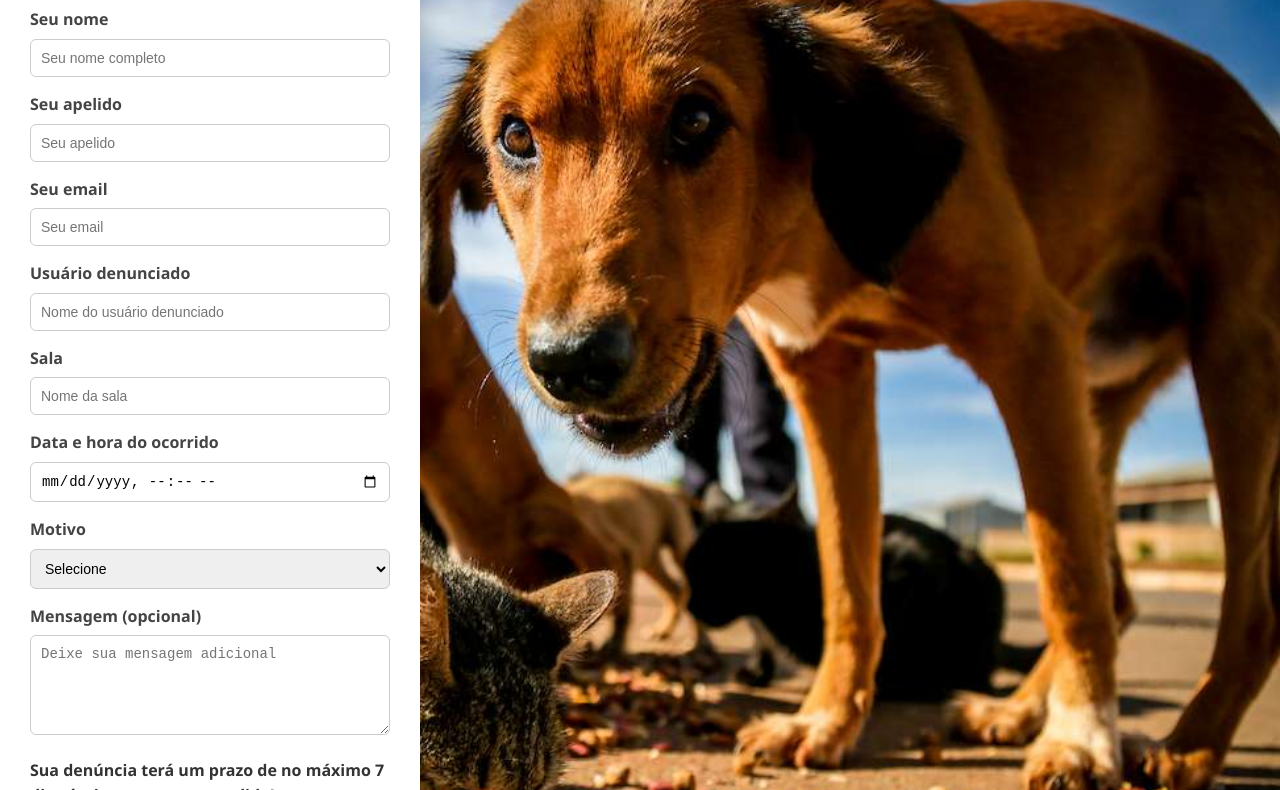
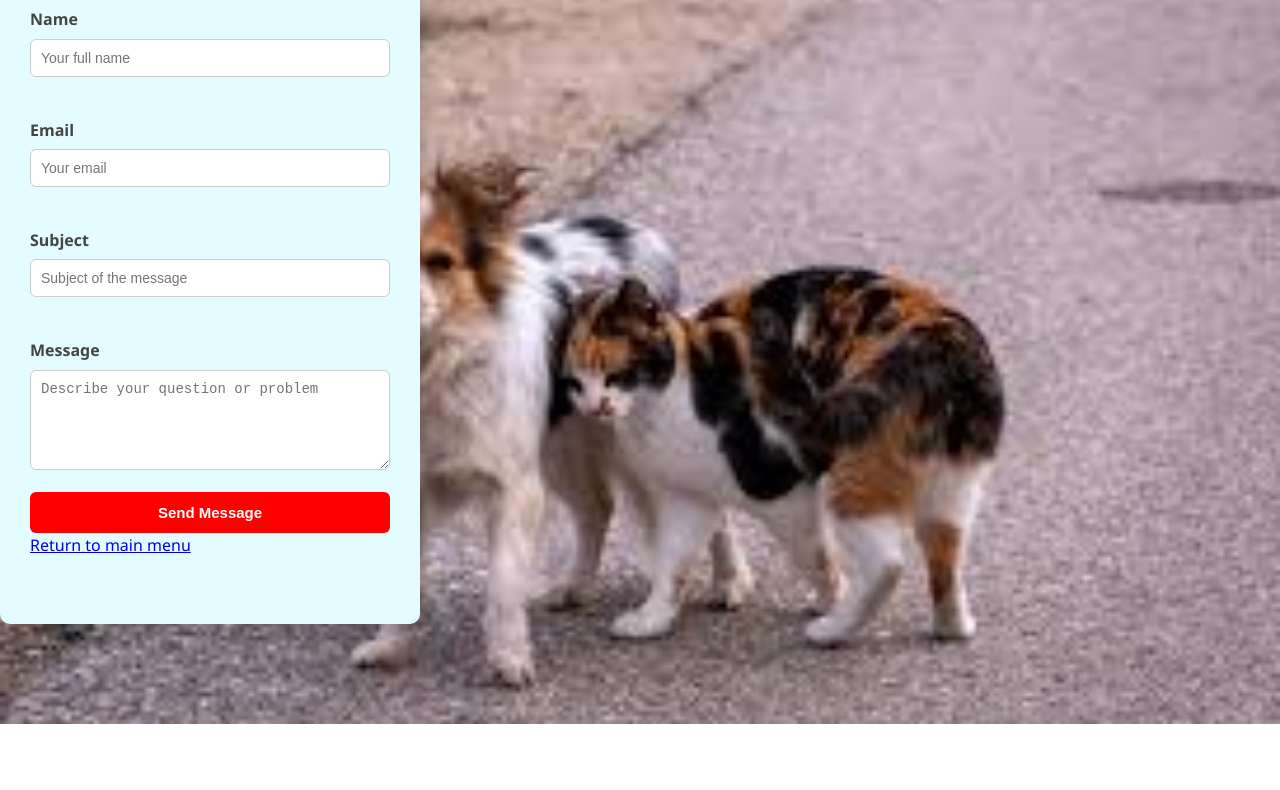
Before and after one commit to Jeffin2/Site-Arrecadacao-para-Animais-em-Situacao-de-Rua, a plain HTML site: page contato.html in a window 1280 px wide. Shown: the part 76-866 px from the top of the page. After the commit the page ends 800 px from the top, so only its background shows below. Drawn offline with Linux system fonts and the light colour scheme.

Commit message:
adicionando pagina de suporte

```diff
--- a/contato.css
+++ b/contato.css
@@ -7,7 +7,7 @@
 
 /* Fonte e fundo */
 body {
-    background-image: url("images/galeria-3-abandono-3.jpg");
+    background-image: url("images/animal\ abandonado.jpeg");
     background-size: cover;      /* cobre a tela inteira */
     background-position: center; /* centraliza */
     background-repeat: no-repeat;/* não repete */
@@ -19,8 +19,9 @@ body {
 
 /* Container principal */
 .contato-suporte{
-  background: #ffffff;
+  background: #e3fcff;
   width: 100%;
+  height: 700px;
   max-width: 420px;
   padding: 25px 30px;
   border-radius: 10px;
@@ -68,7 +69,7 @@ body {
   padding: 12px;
   border: none;
   border-radius: 6px;
-  background: #e74c3c;
+  background: red;
   color: #fff;
   font-size: 15px;
   font-weight: bold;
--- a/contato.html
+++ b/contato.html
@@ -12,46 +12,29 @@
 
     <div class="contato-suporte">
         <form action="https://formsubmit.co/jeffinpvp.games@gmail.com" method="POST">
-            <h2>🚨 Suporte 🚨</h2>
+            <h2>Support Contact</h2>
 
-            <input type="hidden" name="_subject" value="🚨 Nova denúncia no chat">
+            <input type="hidden" name="_subject" value="Novo conntato de suporte">
             <input type="hidden" name="_captcha" value="false">
 
-            <label>Seu nome</label>
-            <input type="text" name="nome-denunciante" placeholder="Seu nome completo" required>
+            <label>Name</label>
+            <input type="text" name="Nome" placeholder="Your full name" required>
+            <br>
+            <br>
+            <label>Email</label>
+            <input type="email" name="Email" placeholder="Your email" required>
+            <br>
+            <br>
+            <label>Subject</label>
+            <input type="text" name="Assunto" placeholder="Subject of the message" required>
+            <br>
+            <br>
+            <label>Message</label>
+            <textarea name="Mensagem" placeholder="Describe your question or problem" required></textarea>
 
-            <label>Seu apelido</label>
-            <input type="text" name="apelido-denunciante" placeholder="Seu apelido" required>
-
-            <label>Seu email</label>
-            <input type="email" name="email-denunciante" placeholder="Seu email" required>
-
-            <label>Usuário denunciado</label>
-            <input type="text" name="denunciado" placeholder="Nome do usuário denunciado" required>
-
-            <label>Sala</label>
-            <input type="text" name="sala" placeholder="Nome da sala" required>
-
-            <label>Data e hora do ocorrido</label>
-            <input type="datetime-local" name="data-e-hora" placeholder="Data e hora do ocorrido" required>
-
-            <label>Motivo</label>
-            <select name="motivo" required>
-                <option value="">Selecione</option>
-                <option value="Ofensa">Ofensa</option>
-                <option value="*****édio">A-s-s-é-d-i-o</option>
-                <option value="Spam">Spam</option>
-                <option value="Conteúdo impróprio">Conteúdo impróprio</option>
-                <option value="Outro">Outro</option>
-            </select>
-
-            <label>Mensagem (opcional)</label>
-            <textarea name="mensagem" placeholder="Deixe sua mensagem adicional"></textarea>
-            <h4>Sua denúncia terá um prazo de no máximo 7 dias úteis para ser respondido!</h4>
-            <h4>Fique atento! Você pode ser notificado por email para ser colhido seu depoimento!</h4>
-            <h4>Lembre-se! Fazer uma denúncia é algo sério!</h4>
-            <h4>Nunca faça uma denúncia falsa!</h4>
-            <button type="submit">Enviar denúncia</button>
+            <button type="submit">Send Message</button>
+            <br>
+            <a href="index.html" class="btn">Return to main menu</a>
         </form>
     </div>
 
```
Also changed, not shown: images/animal abandonado.jpeg (added).
